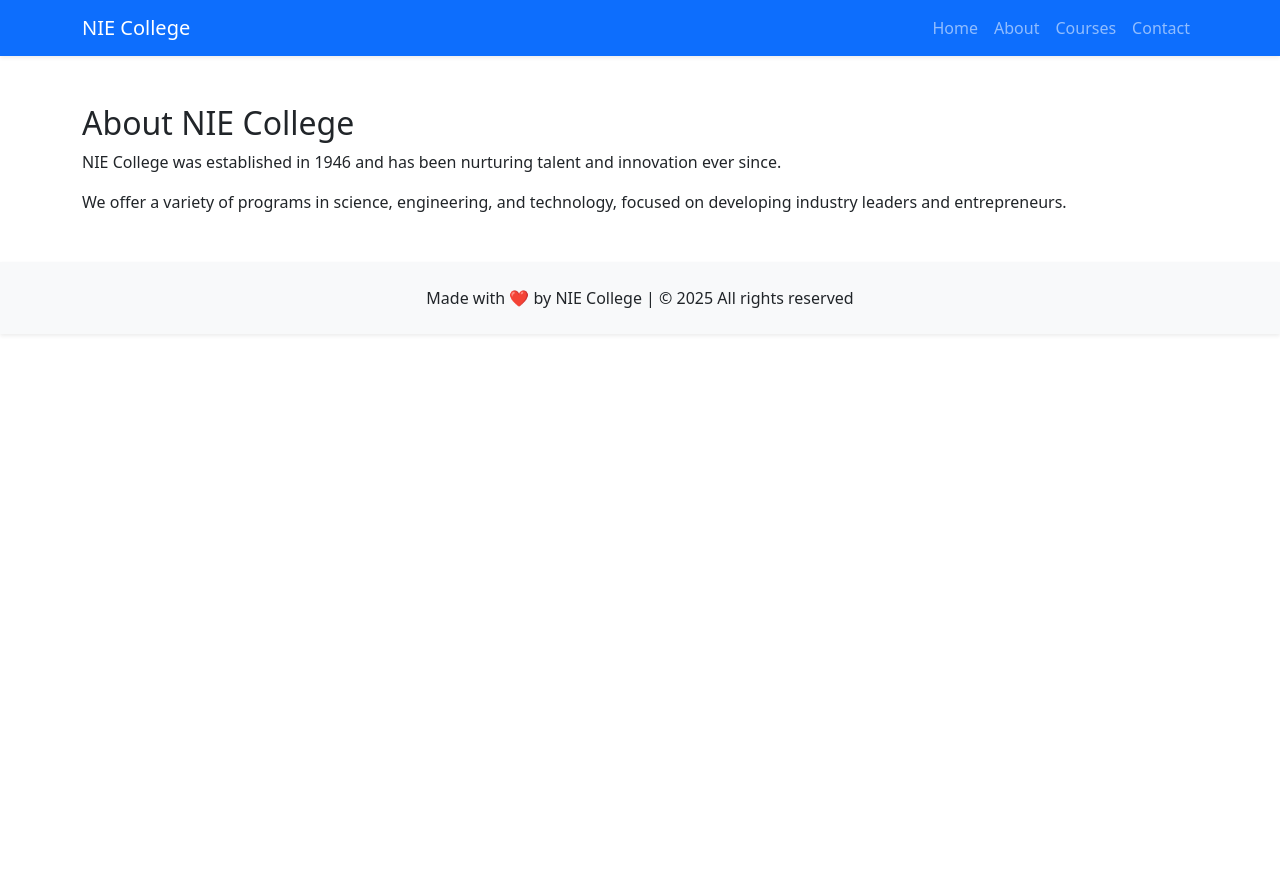
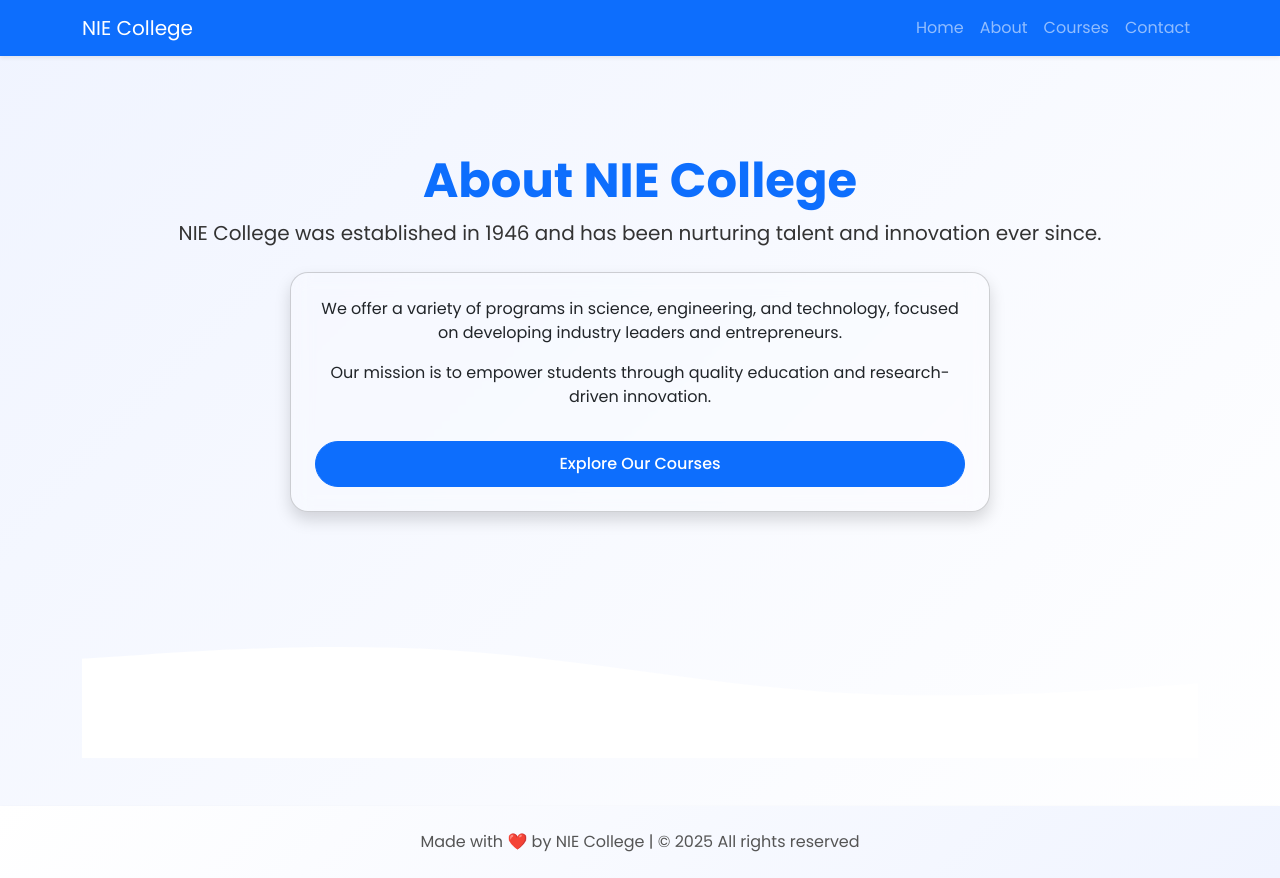
Before and after one commit to Sufiyan-Masutikhani/College_Website, a Django app: page /about/ in a window 1280 px wide. Before the commit the page ends 335 px from the top, so only its background shows below. Run offline with Django 5.2, Linux system fonts and the light colour scheme.

Commit message:
Initial commit

```diff
--- a/main/templates/main/about.html
+++ b/main/templates/main/about.html
@@ -1,6 +1,16 @@
 {% extends 'main/base.html' %}
+{% load static %}
 {% block content %}
-<h2 data-aos="fade-right">About NIE College</h2>
-<p data-aos="fade-up">NIE College was established in 1946 and has been nurturing talent and innovation ever since.</p>
-<p data-aos="fade-up">We offer a variety of programs in science, engineering, and technology, focused on developing industry leaders and entrepreneurs.</p>
+<section class="text-center py-5" data-aos="fade-up">
+    <h2 class="display-5 fw-bold">About NIE College</h2>
+    <p class="lead mb-4">NIE College was established in 1946 and has been nurturing talent and innovation ever since.</p>
+    <div class="card p-4 shadow mx-auto" style="max-width: 700px; background: rgba(255,255,255,0.2); backdrop-filter: blur(10px);" data-aos="fade-up">
+        <p>We offer a variety of programs in science, engineering, and technology, focused on developing industry leaders and entrepreneurs.</p>
+        <p>Our mission is to empower students through quality education and research-driven innovation.</p>
+        <a href="{% url 'courses' %}" class="btn btn-primary mt-3">Explore Our Courses</a>
+    </div>
+</section>
+<svg viewBox="0 0 1440 320" style="margin-top: -50px;">
+  <path fill="#ffffff" fill-opacity="1" d="M0,192L80,186.7C160,181,320,171,480,181.3C640,192,800,224,960,234.7C1120,245,1280,235,1360,229.3L1440,224L1440,320L0,320Z"></path>
+</svg>
 {% endblock %}
--- a/main/templates/main/base.html
+++ b/main/templates/main/base.html
@@ -7,6 +7,7 @@
     <title>NIE College</title>
     <link href="https://cdn.jsdelivr.net/npm/bootstrap@5.3.0/dist/css/bootstrap.min.css" rel="stylesheet">
     <link href="https://cdnjs.cloudflare.com/ajax/libs/aos/2.3.4/aos.css" rel="stylesheet">
+    <link href="https://fonts.googleapis.com/css2?family=Poppins:wght@400;500;700&display=swap" rel="stylesheet">
     <link rel="stylesheet" href="{% static 'css/style.css' %}">
 </head>
 <body>
@@ -41,5 +42,15 @@
 <script>
   AOS.init();
 </script>
+<script>
+window.addEventListener('scroll', function () {
+    const navbar = document.querySelector('.navbar');
+    if (window.scrollY > 80) {
+        navbar.classList.add('scrolled');
+    } else {
+        navbar.classList.remove('scrolled');
+    }
+});
+</script>
 </body>
 </html>
--- a/main/templates/main/home.html
+++ b/main/templates/main/home.html
@@ -2,7 +2,7 @@
 {% load static %}
 {% block content %}
 
-<section class="text-center bg-light py-5 mb-4" data-aos="fade-up">
+<section class="hero-section text-center position-relative py-5 mb-4" data-aos="fade-up">
     <h1 class="display-4 fw-bold">Welcome to NIE College</h1>
     <p class="lead mb-4">Empowering students for a brighter future with world-class education and opportunities.</p>
     <a href="{% url 'courses' %}" class="btn btn-primary btn-lg">Explore Courses</a>
@@ -34,4 +34,8 @@
     <a href="{% url 'contact' %}" class="btn btn-success btn-lg">Get in Touch</a>
 </section>
 
+<svg viewBox="0 0 1440 320" style="position: relative; bottom: -1px; width: 100%; display: block;">
+  <path fill="#ffffff" fill-opacity="1" d="M0,192L80,186.7C160,181,320,171,480,181.3C640,192,800,224,960,234.7C1120,245,1280,235,1360,229.3L1440,224L1440,320L1360,320C1280,320,1120,320,960,320C800,320,640,320,480,320C320,320,160,320,80,320L0,320Z"></path>
+</svg>
+
 {% endblock %}
--- a/main/views.py
+++ b/main/views.py
@@ -7,7 +7,12 @@ def about(request):
     return render(request, 'main/about.html')
 
 def courses(request):
-    return render(request, 'main/courses.html')
+    courses_data = [
+        {'name': 'Computer Science', 'description': 'Learn algorithms, programming, and more.', 'duration': '4 Years'},
+        {'name': 'Mechanical Engineering', 'description': 'Design machines and innovate.', 'duration': '4 Years'},
+        {'name': 'Civil Engineering', 'description': 'Build infrastructure and cities.', 'duration': '4 Years'},
+    ]
+    return render(request, 'main/courses.html', {'courses': courses_data})
 
 def contact(request):
     return render(request, 'main/contact.html')
--- /dev/null
+++ b/requirements.txt
@@ -0,0 +1,3 @@
+asgiref==3.8.1
+Django==5.1.7
+sqlparse==0.5.3
--- /dev/null
+++ b/static/css/style.css
@@ -0,0 +1,87 @@
+body {
+    font-family: 'Poppins', sans-serif;
+    background: linear-gradient(135deg, #f0f4ff 0%, #ffffff 100%);
+    color: #333;
+}
+
+h1, h2, h3 {
+    color: #0d6efd;
+    font-weight: 700;
+}
+
+.navbar {
+    transition: all 0.4s;
+}
+
+.navbar.scrolled {
+    background-color: rgba(0, 102, 204, 0.95);
+    box-shadow: 0 4px 20px rgba(0,0,0,0.1);
+}
+
+.hero-section {
+    background: linear-gradient(135deg, #0d6efd, #6610f2);
+    color: #fff;
+    padding: 80px 20px;
+    border-radius: 20px;
+}
+
+.hero-section h1 {
+    font-size: 3rem;
+}
+
+.btn-primary, .btn-success {
+    border-radius: 30px;
+    padding: 10px 25px;
+    font-weight: 500;
+    transition: 0.3s;
+}
+
+.btn-primary:hover, .btn-success:hover {
+    transform: translateY(-3px);
+    box-shadow: 0 8px 20px rgba(0, 123, 255, 0.3);
+}
+
+.card {
+    border-radius: 18px;
+    box-shadow: 0 10px 30px rgba(0,0,0,0.05);
+    transition: all 0.4s;
+    background: rgba(255, 255, 255, 0.7);
+    backdrop-filter: blur(10px);
+}
+
+.card:hover {
+    transform: translateY(-8px);
+    box-shadow: 0 12px 40px rgba(0,0,0,0.1);
+}
+
+.carousel img {
+    max-height: 480px;
+    object-fit: cover;
+    border-radius: 20px;
+}
+
+footer {
+    background: linear-gradient(135deg, #ffffff, #f0f4ff);
+    color: #555;
+    box-shadow: 0 -2px 10px rgba(0,0,0,0.05);
+}
+
+a.nav-link {
+    position: relative;
+    transition: color 0.3s;
+}
+
+a.nav-link::after {
+    content: "";
+    position: absolute;
+    width: 0%;
+    height: 2px;
+    bottom: 0;
+    left: 0;
+    background-color: #fff;
+    transition: width 0.3s;
+}
+
+a.nav-link:hover::after {
+    width: 100%;
+}
```
Also changed, not shown: main/templates/main/contact.html (+13 -4 lines), static/images/nie1.jpg (added), static/images/nie2.jpg (added), 1 other file.
